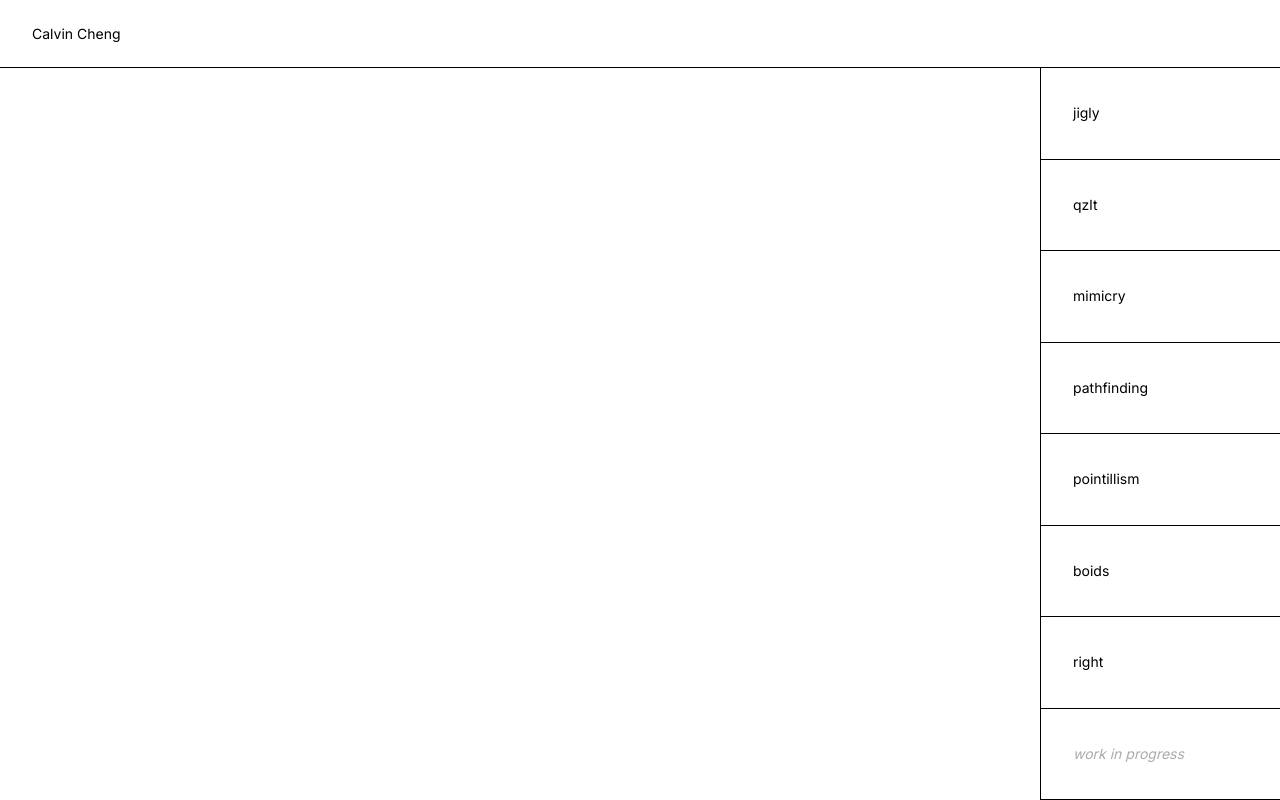
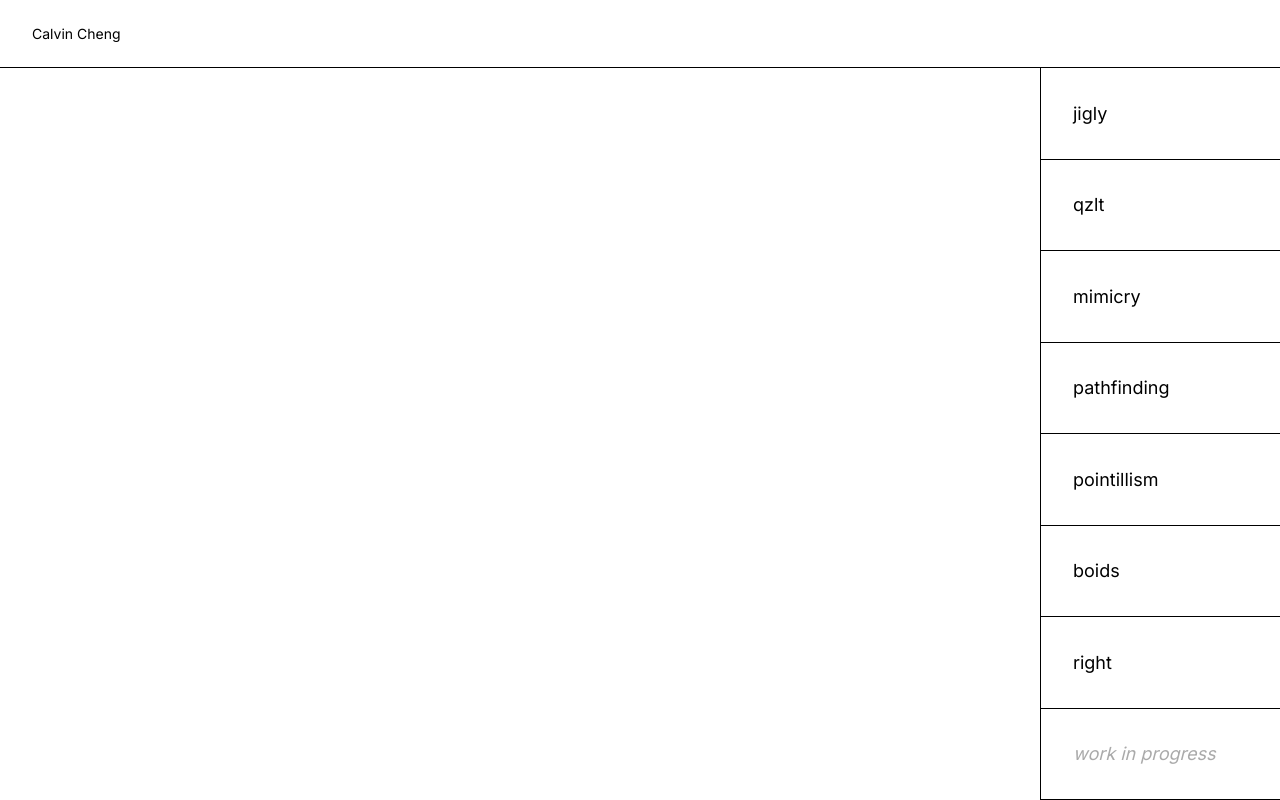
Before and after one commit to calvincheng/calvincheng.github.io, a React (Vite) app: page / in a window 1280 px wide. Built offline with nearby package versions, Linux system fonts and the light colour scheme.

Commit message:
Adjust project styles

```diff
--- a/src/components/Projects/index.tsx
+++ b/src/components/Projects/index.tsx
@@ -7,6 +7,7 @@ const Project = ({ project }: any) => {
     <div
       css={css`
         flex-grow: 1;
+        min-height: 0;
         width: 100%;
         border-left: 1px solid black;
         border-bottom: 1px solid black;
@@ -16,7 +17,7 @@ const Project = ({ project }: any) => {
         <div
           css={css`
             position: relative;
-            padding: 32px;
+            padding: 0 32px;
             display: flex;
             width: 100%;
             height: 100%;
@@ -42,9 +43,9 @@ const Projects = () => {
     <div
       css={css`
         display: flex;
-        height: 100%;
         flex-direction: column;
         width: 240px;
+        font-size: 18px;
       `}
     >
       {projects.map((project) => (
```
